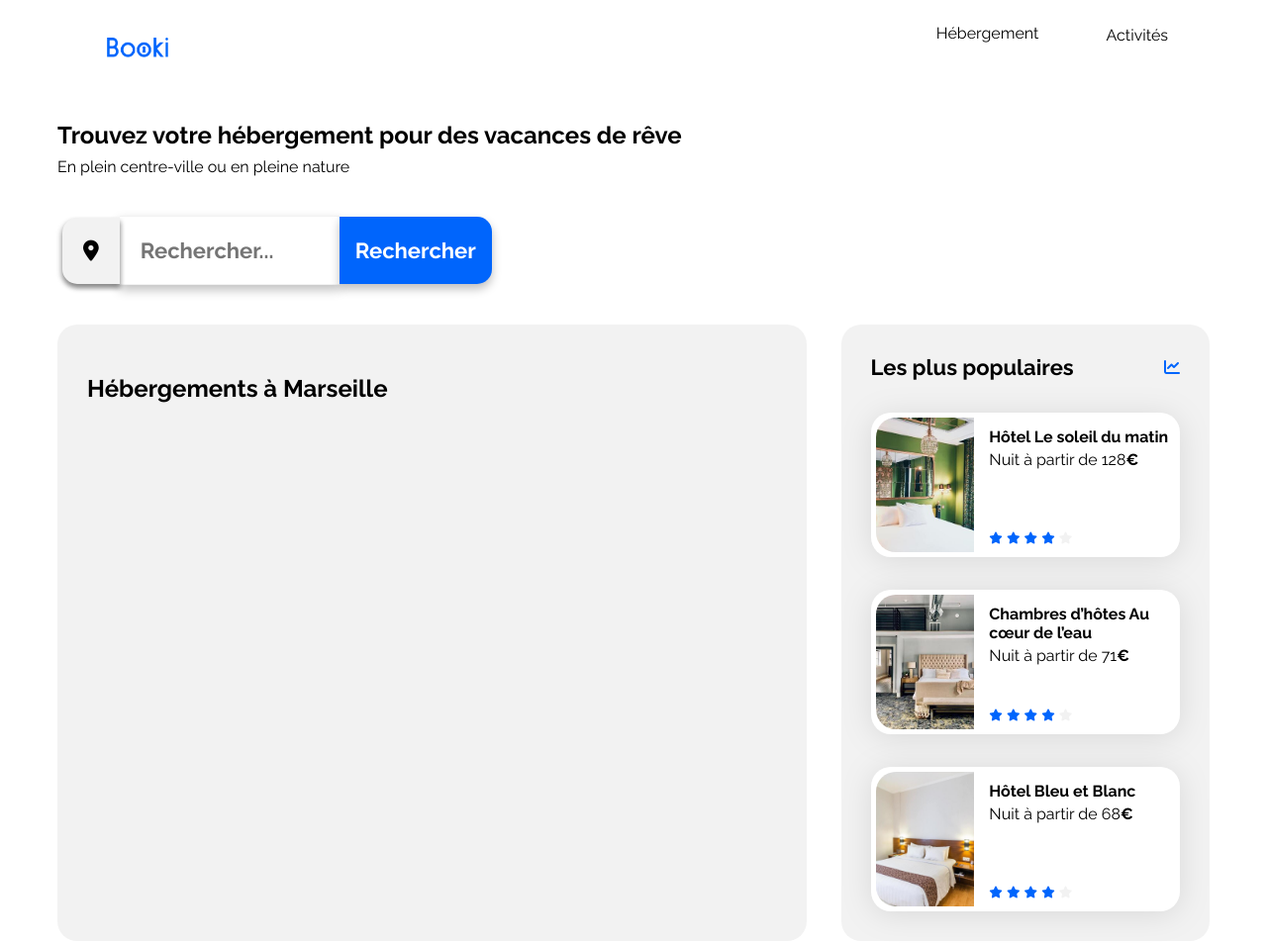
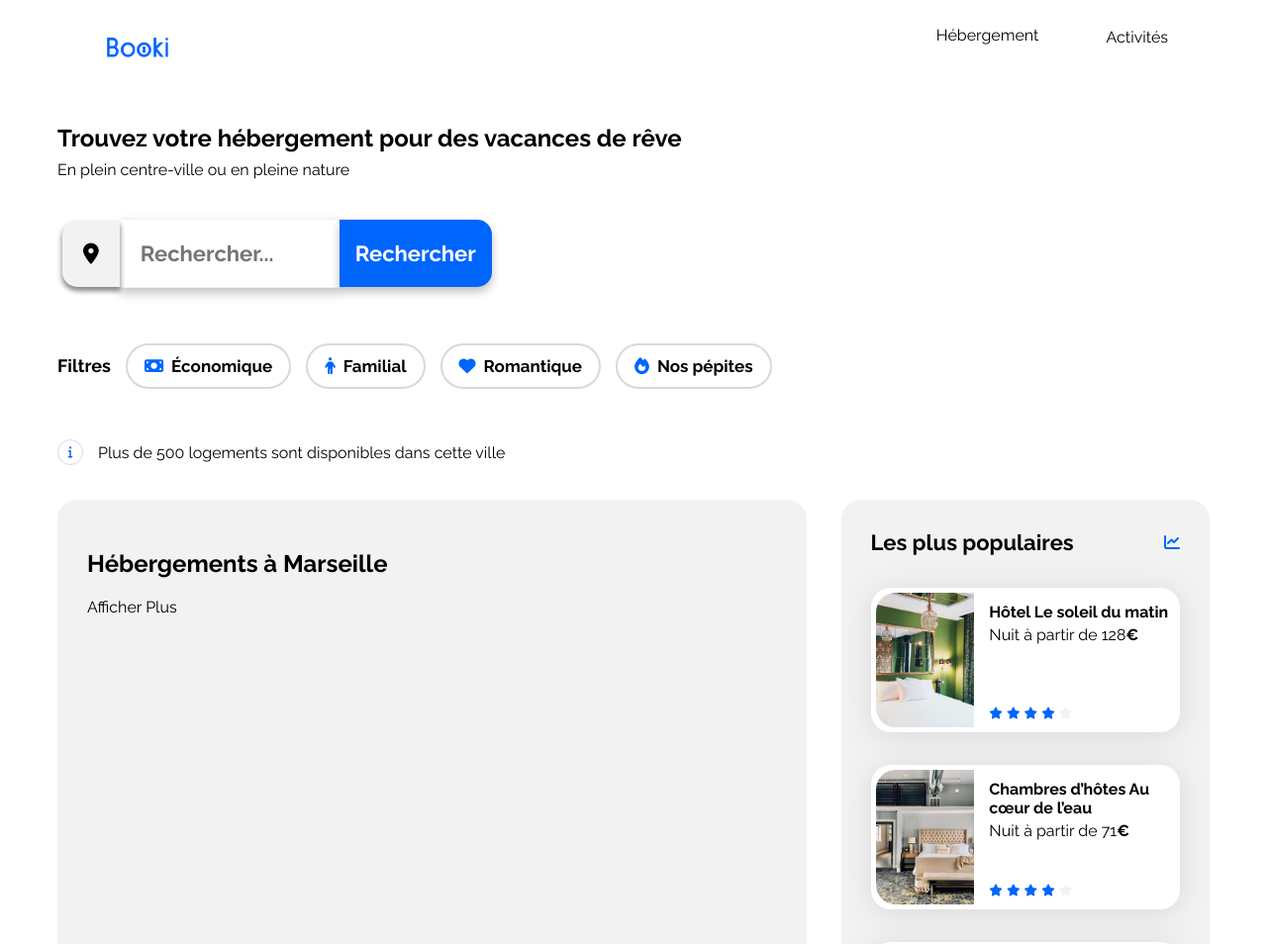
Before and after one commit to GB-OC/OpenclassroomsProject, a plain HTML site: page booki-starter-code/index.html in a window 1280 px wide. Shown: the top 954 px of the page at 99% size. Drawn offline with Linux system fonts and the light colour scheme.

Commit message:
Filter bar

```diff
--- a/booki-starter-code/css/style.css
+++ b/booki-starter-code/css/style.css
@@ -69,6 +69,52 @@ p {
     margin: 0;
 }
 
+
+
+
+/** Header **/
+
+header {
+    display: flex;
+    justify-content: space-between;
+    margin-bottom: 60px;
+}
+
+.logoheader {
+    width: 62px;
+    height: 20px;
+    padding: 30px 50px 0px;
+}
+
+
+.listeHebergActivites {
+    list-style-type: none;
+    display: flex;
+    padding-right: 42px;
+    margin: 0px;
+}
+
+.boutonHebergement:hover {
+    border-top: 2px solid #0065FC;
+}
+
+.boutonHebergement {
+    border-top: 2px solid transparent;
+    margin-right: 68px;
+    padding: 16px 0px;
+}
+
+
+.boutonActivites:hover {
+    border-top: 2px solid #0065FC;
+}
+
+.boutonActivites {
+    border-top: 2px solid transparent;
+    padding: 18px 0px;
+
+}
+
 /** Search-bar **/
 
 .search-bar {
@@ -116,53 +162,66 @@ p {
     font-size: 22px;
     font-weight: 700;
     box-shadow: 0 5px 10px rgba(0, 0, 0, 0.25);
-
 }
 
+/**Filter-Bar**/
 
-/** Header **/
+.filter-bar {
 
-header {
     display: flex;
-    justify-content: space-between;
-    margin-bottom: 1.875rem;
+    margin-bottom: 35px;
+    align-items: baseline;
 }
 
-.logoheader {
-    width: 62px;
-    height: 20px;
-    padding: 30px 50px;
+.filter-text h2 {
+    font-size: 18px;
 }
 
-
-.listeHebergActivites {
-    list-style-type: none;
+.filter-button-group {
+    padding : 0;
     display: flex;
-    padding-right: 42px;
-    margin: 0px;
 }
 
-.boutonHebergement:hover {
-    border-top: 2px solid #0065FC;
+.filter-button {
+    list-style-type: none;
+    padding: 11px 17px;
+    border: 2px solid #D9D9D9;
+    border-radius: 25px;
+    background-color: transparent;
+    font-size: 16px;
+    margin-left: 15px;
+    cursor: pointer;
+    white-space: nowrap;
+    font-weight: 700;
+    font-size: 17px;
 }
 
-.boutonHebergement {
-    border: 2px;
-    margin-right: 68px;
-    padding: 16px 0px;
+.filter-button i {
+    margin-right: 8px;
 }
 
-
-.boutonActivites:hover {
-    border-top: 2px solid #0065FC;
+.filter-button:hover {
+    background-color: #DEEBFF;
 }
 
-.boutonActivites {
-    padding: 18px 0px;
+        /**info-text**/
 
+.info-bar {
+    margin-bottom: 35px;
+    align-items: center;
+    display: flex;
 }
 
-
+.fa-info {
+    border: 1px solid #D9D9D9;
+    width: 24px;
+    height: 24px;
+    border-radius: 50%;
+    font-size: 12px;
+    text-align: center;
+    margin-right: 15px;
+    line-height: 24px;
+}
 
 
 /****** Hebergements And Populaires ***********/
@@ -276,3 +335,11 @@ header {
 
 /*****TO DO
 - Pass items in blue inside header.
+
+
+/**** Questions
+- PB avec main et class main dans le html ?
+-H1, H2, P ok ? en plein centre un P ? Trouvez votre héb en H1 ?
+- fontawesome bug ?
+-moddif padding en dessous du logo pour avoir header propre et pas des carets gigantesques
+- filter text fonctionne pas.
--- a/booki-starter-code/index.html
+++ b/booki-starter-code/index.html
@@ -35,22 +35,43 @@
                 <div class="search-icon">
                     <i class="fa-solid fa-location-dot" style="color: #000000;"></i>
                 </div>
-
                 <input type="text" class="search-input" placeholder="Rechercher...">
-
-
                 <button class="search-button">Rechercher</button>
             </div>
 
-        <div class="filtres">
-
+            <div class="filter-bar">
+                <div class="filter-text">
+                    <h2>Filtres</h2>
+                </div>
+                        <ul class="filter-button-group">
+                            <li class="filter-button"><i class="fa-solid fa-money-bill"></i>Économique</li>
+                            <li class="filter-button"><i class="fa-solid fa-person"></i>Familial</li>
+                            <li class="filter-button"><i class="fa-solid fa-heart"></i>Romantique</li>
+                            <li class="filter-button"><i class="fa-solid fa-fire"></i>Nos pépites</li>
+                        </ul>
+                </div>
+                     <div class="info-bar">
+                        <i class="fa-solid fa-info"></i> <p>Plus de 500 logements sont disponibles dans cette ville</p>
                       </div>
 
+            <div class="hebergements-and-populaires">
 
-            <div class="hebergements-and-populaires">
+
+
+
                 <section class="hebergements">
+
                     <h1 id="H1hebergements">Hébergements à Marseille</h1>
+                    <div>       <!-- cards container -->              </div>
+
+                    <div><p>Afficher Plus</p></div> <!-- Besoin de <p> ou div suffit ? -->
+
                 </section>
+
+
+
+
+
                 <section class="populaires">
                     <div class="populaires-title">
                         <h2 class="section-title">Les plus populaires</h2>
@@ -59,7 +80,8 @@
                     <div class="populaires-cards">
                         <a href="#">
                             <article class="card">
-                                <img src="./images/hebergements/emile-guillemot.jpg" alt="Image de la chambre d'hôtel montrant un lit">
+                                <img src="./images/hebergements/emile-guillemot.jpg"
+                                    alt="Image de la chambre d'hôtel montrant un lit">
                                 <div class="card-content">
                                     <div class="card-txt">
                                         <h3 class="card-title">Hôtel Le soleil du matin</h3>
@@ -78,7 +100,8 @@
                         </a>
                         <a href="#">
                             <article class="card">
-                                <img src="./images/hebergements/aw-creative.jpg" alt="Image de la chambre d'hôtel montrant un lit">
+                                <img src="./images/hebergements/aw-creative.jpg"
+                                    alt="Image de la chambre d'hôtel montrant un lit">
                                 <div class="card-content">
                                     <div class="card-txt">
                                         <h3 class="card-title">Chambres d’hôtes Au cœur de l’eau</h3>
@@ -97,7 +120,8 @@
                         </a>
                         <a href="#">
                             <article class="card">
-                                <img src="./images/hebergements/febrian-zakaria2.jpg" alt="Image de la chambre d'hôtel montrant un lit">
+                                <img src="./images/hebergements/febrian-zakaria2.jpg"
+                                    alt="Image de la chambre d'hôtel montrant un lit">
                                 <div class="card-content">
                                     <div class="card-txt">
                                         <h3 class="card-title">Hôtel Bleu et Blanc</h3>
```
Lines whose indentation alone changed are shown as unchanged.
